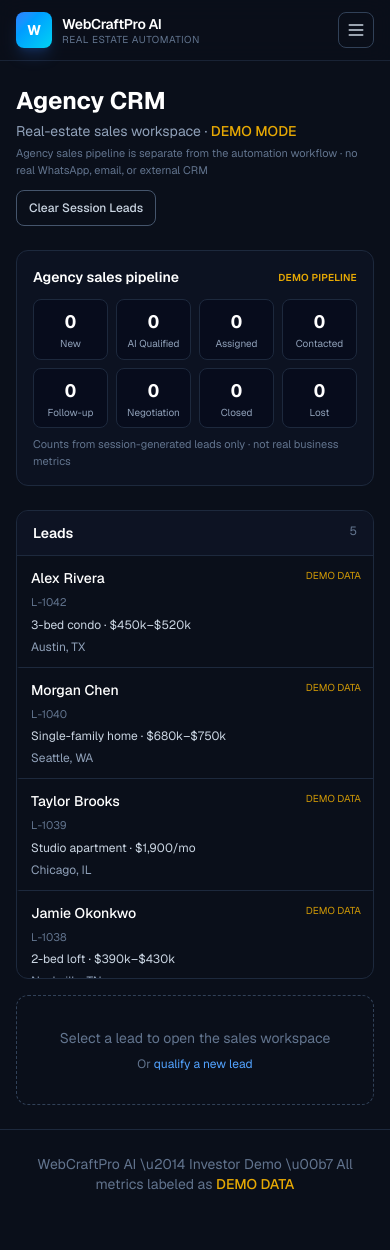
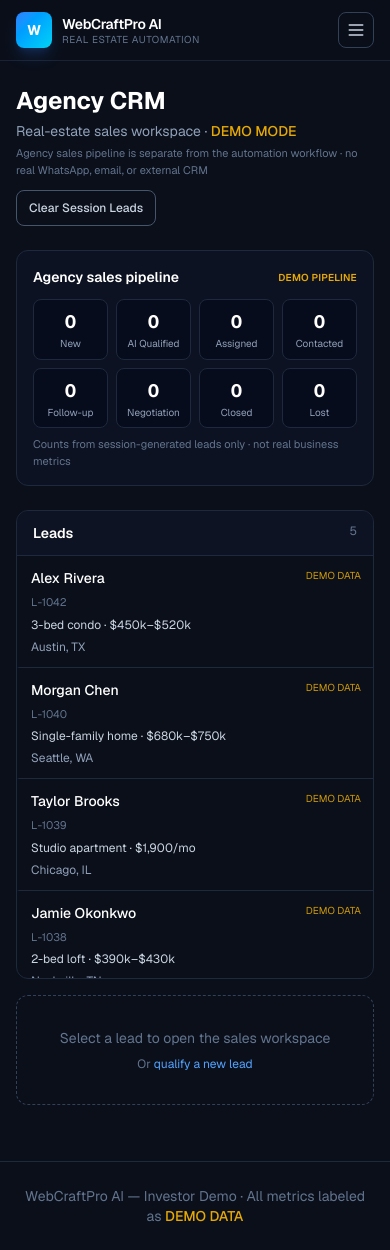
Before and after one commit to kinglarrysammy/webcraftpro-ai-demo, a Next.js app: page /crm in a window 390 px wide. Before the commit the page ends 1218 px from the top, so only its background shows below. Built offline with nearby package versions, Linux system fonts and the light colour scheme.

Commit message:
Polish: idempotent CRM actions, Unicode footer, agent mobile spacing

```diff
--- a/src/app/layout.tsx
+++ b/src/app/layout.tsx
@@ -15,7 +15,7 @@
 });
 
 export const metadata: Metadata = {
-  title: "WebCraftPro AI \u2014 Real Estate Automation Platform",
+  title: "WebCraftPro AI — Real Estate Automation Platform",
   description:
     "AI-powered lead qualification & business automation for real-estate companies. Investor demo.",
 };
@@ -30,10 +30,10 @@
       <body className="min-h-full flex flex-col bg-[#0a0f1a] text-slate-100">
         <Providers>
           <Nav />
-          <main className="flex-1">{children}</main>
+          <main className="flex-1 pb-8 sm:pb-10">{children}</main>
           <footer className="border-t border-slate-800 py-6 text-center text-sm text-slate-500 px-4">
             <p>
-              WebCraftPro AI \u2014 Investor Demo \u00b7 All metrics labeled as{" "}
+              WebCraftPro AI — Investor Demo · All metrics labeled as{" "}
               <span className="text-amber-400/90 font-medium">DEMO DATA</span>
             </p>
           </footer>
```
